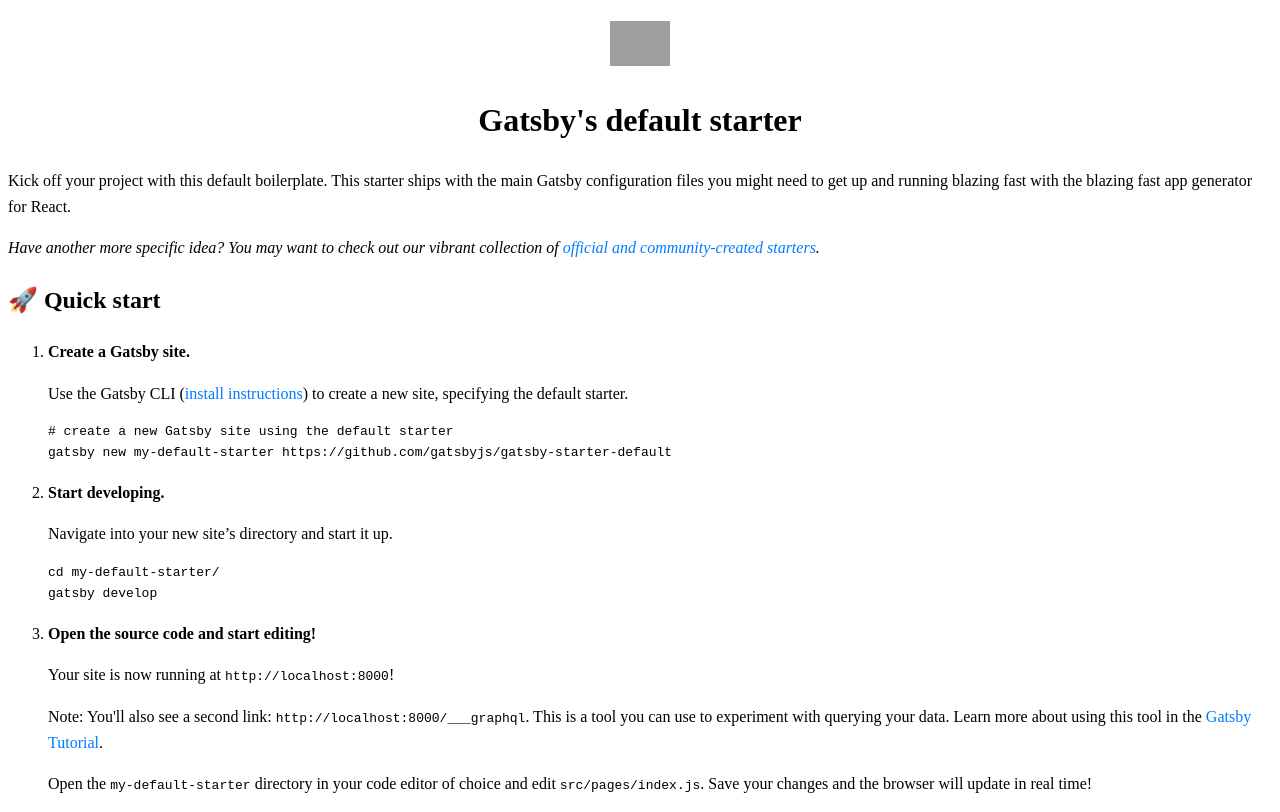
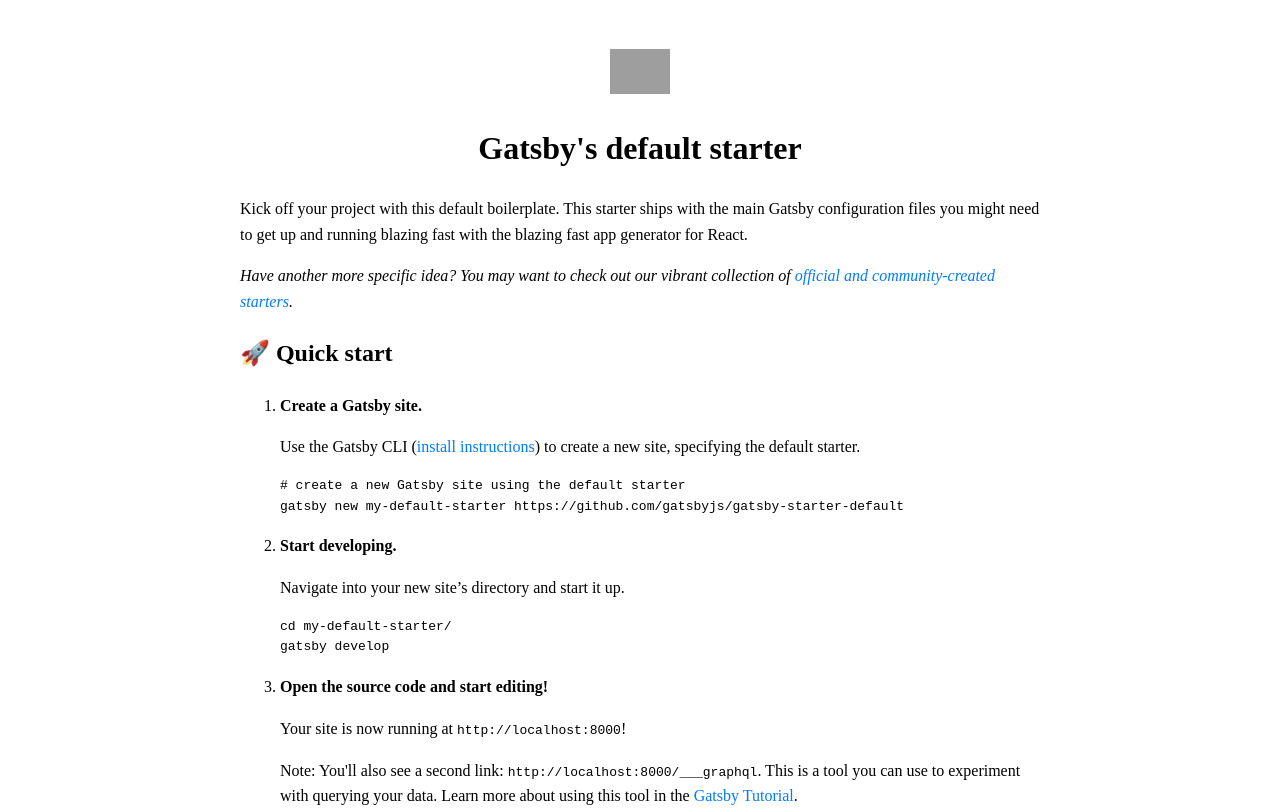
Before and after one commit to HildebrandtK/gatsby-blog, a Gatsby site: page /README/ in a window 1280 px wide. Shown: the top 812 px of the page. Built offline with nearby package versions, Linux system fonts and the light colour scheme; Gatsby itself is replaced by a stand-in of ours; some packages are replaced by stand-ins of ours; code samples lack their colours; grey boxes are pictures that could not be loaded.

Commit message:
slight edit

```diff
--- a/src/styles/blogPost.module.css
+++ b/src/styles/blogPost.module.css
@@ -1,5 +1,8 @@
-/* blogPost.module.css */
-/* Similar base styling, adjusted for individual blog post context */
+.postContainer {
+  max-width: 800px;
+  margin: 0 auto;
+  padding: 20px;
+}
 
 .body {
   font-family: "Roboto", sans-serif;
```
